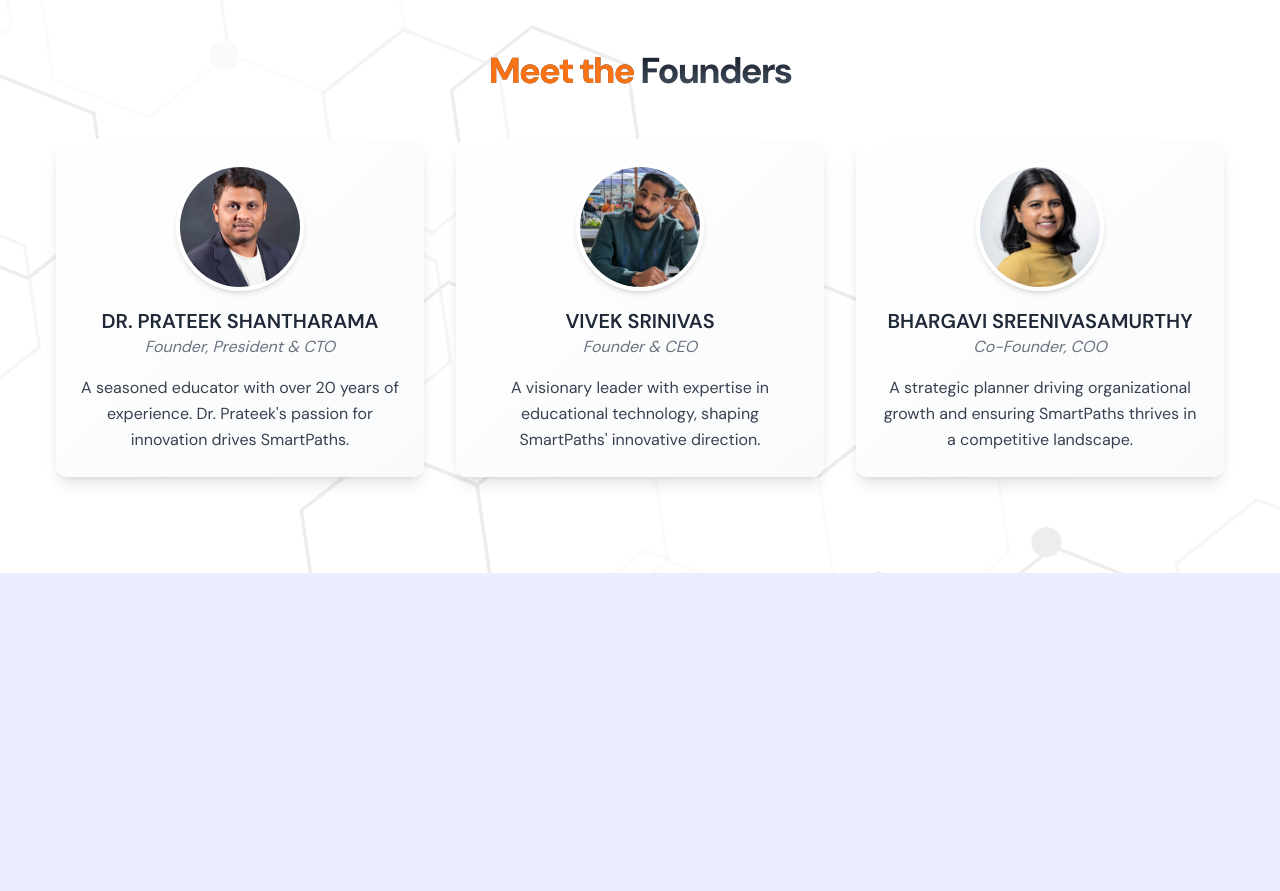
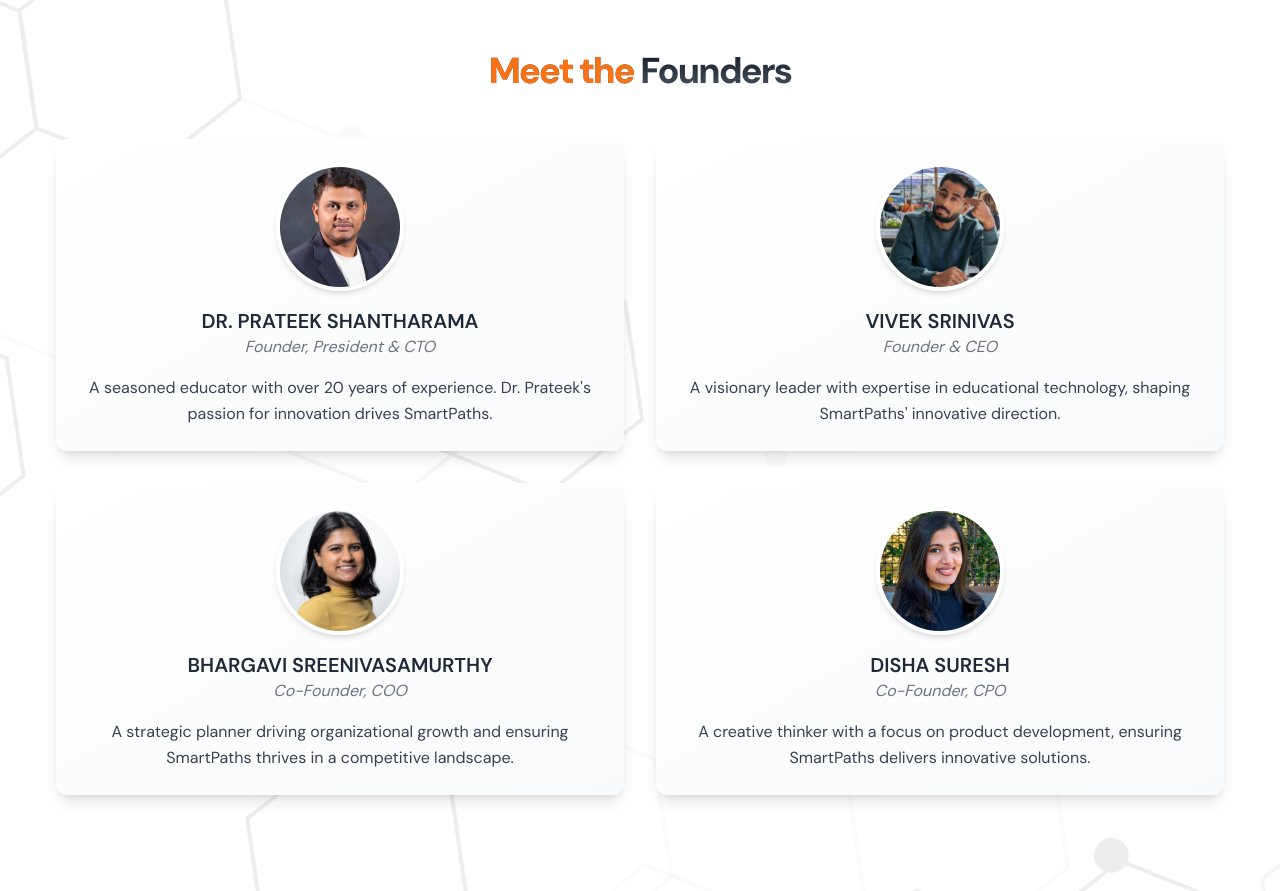
Before and after one commit to icampus-ai/smartpaths, a Next.js app in the folder frontend/: page /about in a window 1280 px wide. Shown: the part 1420-2311 px from the top of the page. Before the commit the page ends 1993 px from the top, so only its background shows below. Built offline with nearby package versions, Linux system fonts and the light colour scheme.

Commit message:
founders update

```diff
--- a/frontend/src/app/about/page.tsx
+++ b/frontend/src/app/about/page.tsx
@@ -44,7 +44,6 @@
               </h1>
               <div className="bg-white rounded-lg shadow-lg p-6 mt-6">
                 <p className="text-2xl text-gray-600 tracking-tight max-w-3xl mx-auto">
-
                   Three young evaluators identified biases in the traditional manual evaluation process and recognized its inefficiency. To address this, SmartPaths was created, an AI - Agent solution designed to streamline and optimize manual academic workflows.
                 </p>
               </div>
@@ -105,7 +104,7 @@
           <h2 className="text-5xl md:text-4xl font-extrabold tracking-tighter bg-gradient-to-b from-gray-900 to-gray-600 text-transparent bg-clip-text text-center">
             <span className="text-orange-500">Meet the</span> Founders
           </h2>
-  <div className="grid grid-cols-1 md:grid-cols-3 gap-8 mt-12">
+          <div className="grid grid-cols-1 md:grid-cols-2 gap-8 mt-12">
             {/* Founder 1 */}
             <div className="relative overflow-hidden rounded-xl shadow-lg hover:shadow-2xl transition-shadow bg-gradient-to-br from-white to-gray-50 p-6">
               <div className="absolute inset-0 bg-pattern opacity-10 pointer-events-none" />
@@ -177,6 +176,30 @@
                 </p>
               </div>
             </div>
+
+            {/* Founder 4 */}
+            <div className="relative overflow-hidden rounded-xl shadow-lg hover:shadow-2xl transition-shadow bg-gradient-to-br from-white to-gray-50 p-6">
+              <div className="absolute inset-0 bg-pattern opacity-10 pointer-events-none" />
+              <div className="flex flex-col items-center relative z-10">
+                <div className="w-32 h-32 mb-4 relative">
+                  <Image
+                    src="/disha.jpg"
+                    alt="Disha Suresh"
+                    className="rounded-full object-cover border-4 border-white shadow-md"
+                    fill
+                    style={{ objectFit: 'cover' }}
+                  />
+                </div>
+                <h3 className="text-xl font-semibold text-gray-800 uppercase">
+                  Disha Suresh
+                </h3>
+                <p className="text-gray-500 italic mb-4">Co-Founder, CPO</p>
+                <p className="text-gray-700 text-center leading-relaxed">
+                  A creative thinker with a focus on product development,
+                  ensuring SmartPaths delivers innovative solutions.
+                </p>
+              </div>
+            </div>
           </div>
         </div>
       </section>
```
Lines whose indentation alone changed are shown as unchanged.
